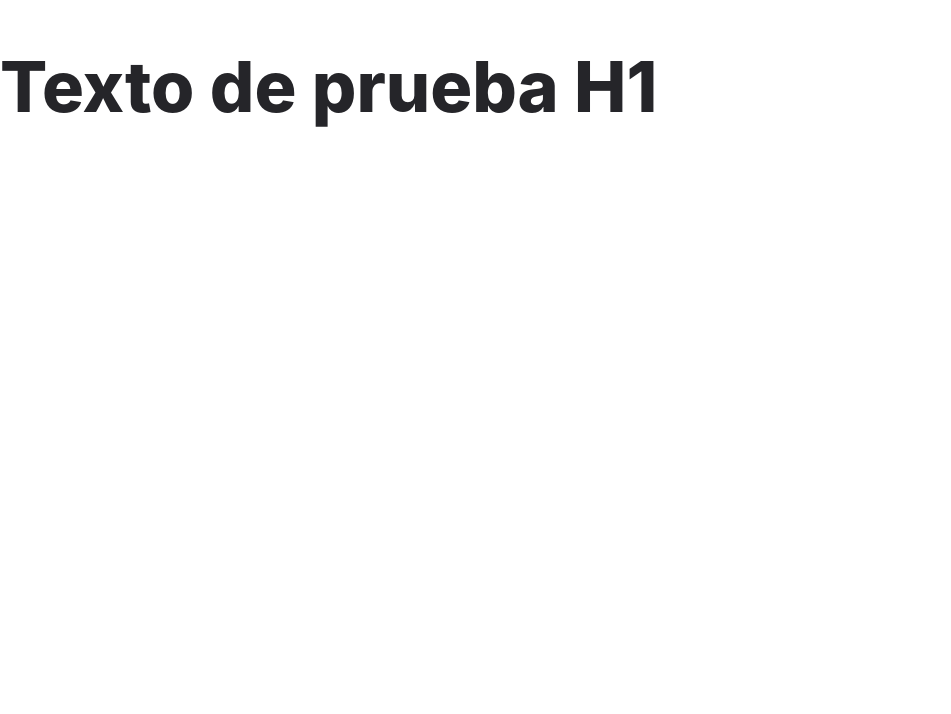
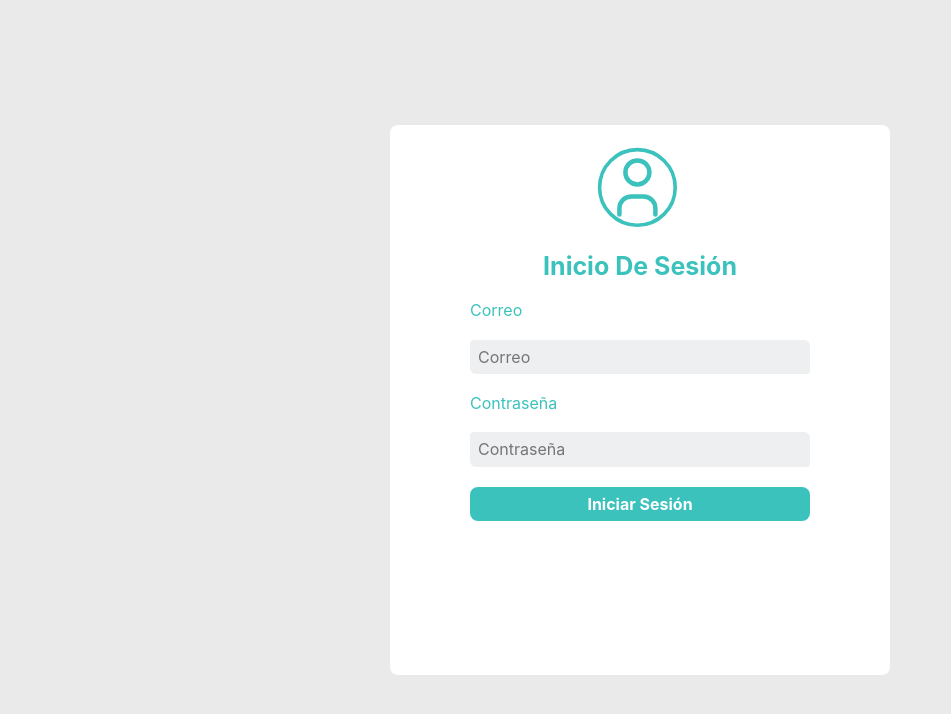
Before and after one commit to cezartdev/proyecto_1_crud, a React (Vite) app in the folder frontend/: page / in a window 1280 px wide. Shown: the top 714 px of the page, without its empty margins (0-951 px from the left). Built offline with nearby package versions, Linux system fonts and the light colour scheme.

Commit message:
Se añade la parte de login (frontend)

```diff
--- a/frontend/index.html
+++ b/frontend/index.html
@@ -20,7 +20,7 @@
             rel="stylesheet"
         />
 
-        <title>Prueba</title>
+        <title>Proyecto CRUD</title>
     </head>
     <body>
         <div id="root"></div>
--- a/frontend/src/App.jsx
+++ b/frontend/src/App.jsx
@@ -1,6 +1,6 @@
 import { BrowserRouter, Routes, Route } from "react-router-dom";
 import Layout from "./layouts/Layout";
-import Inicio from "./pages/Inicio";
+import Login from "./pages/Login";
 import NotFound from "./pages/NotFound";
 function App() {
     return (
@@ -8,7 +8,7 @@ function App() {
             <BrowserRouter>
                 <Routes>
                     <Route path="/" element={<Layout />}>
-                        <Route index element={<Inicio />} />
+                        <Route index element={<Login />} />
                     </Route>
                     <Route path="*" element={<NotFound />} />
                 </Routes>
--- /dev/null
+++ b/frontend/src/components/FormLogin.jsx
@@ -0,0 +1,119 @@
+import axios from "axios";
+import { useState } from "react";
+import styled from "styled-components";
+
+const BackgroundStyle = styled.div`
+    width: var(--section-center);
+    margin: 0 auto;
+    display: flex;
+
+    align-items: center;
+    justify-content: center;
+    form {
+        background-color: white;
+        border-radius: var(--radius-m);
+        width: 50rem;
+        height: 55rem;
+
+        svg {
+            border: 2px solid #3bc2bc;
+            border-radius: 50%;
+            position: relative;
+            left: 53%;
+            top: 8rem;
+
+            scale: 1.8;
+            stroke: #3bc2bc;
+            transform: translate(-50%, -50%);
+        }
+
+        fieldset {
+            margin: 8rem;
+            legend {
+                color: #3bc2bc;
+            }
+
+            div {
+                display: flex;
+                flex-direction: column;
+                justify-content: center;
+                gap: 2rem;
+
+                margin-top: 2rem;
+
+                color: #3bc2bc;
+                input {
+                    padding: var(--radius-m);
+                    background-color: var(--grey-4);
+                }
+            }
+
+            button {
+                background-color: #3bc2bc;
+                color: white;
+                font-weight: bold;
+                width: 100%;
+                margin-top: 2rem;
+            }
+        }
+    }
+`;
+
+function FormLogin() {
+    const [email, setEmail] = useState("");
+    const [password, setPassword] = useState("");
+
+    const EnviarEmail = async (e) => {
+        e.preventDefault();
+
+        let urlBackend = "/api/login-users";
+
+        try {
+            const { data } = await axios.post(`${urlBackend}`, {
+                email,
+                password,
+            });
+            console.log(data);
+        } catch (error) {
+            console.log(error.message);
+        }
+    };
+
+    return (
+        <>
+            <BackgroundStyle>
+                <form>
+                    <svg
+                        xmlns="http://www.w3.org/2000/svg"
+                        class="icon icon-tabler icon-tabler-user"
+                        width="44"
+                        height="44"
+                        viewBox="0 0 24 24"
+                        stroke-width="1.5"
+                        stroke="#000000"
+                        fill="none"
+                        stroke-linecap="round"
+                        stroke-linejoin="round"
+                    >
+                        <path stroke="none" d="M0 0h24v24H0z" fill="none" />
+                        <path d="M8 7a4 4 0 1 0 8 0a4 4 0 0 0 -8 0" />
+                        <path d="M6 21v-2a4 4 0 0 1 4 -4h4a4 4 0 0 1 4 4v2" />
+                    </svg>
+                    <fieldset>
+                        <legend>Inicio de Sesión</legend>
+                        <div>
+                            <label>Correo</label>
+                            <input type="text" placeholder="Correo" />
+                            <label>Contraseña</label>
+                            <input type="text" placeholder="Contraseña" />
+                        </div>
+
+                        <button>Iniciar Sesión</button>
+                    </fieldset>
+                </form>
+            </BackgroundStyle>
+        </>
+    );
+}
+
+export default FormLogin;
--- a/frontend/src/pages/Inicio.jsx
+++ /dev/null
@@ -1,15 +0,0 @@
-import axios from "axios";
-import { useState } from "react";
-import styled from "styled-components";
-
-function Inicio() {
-    return (
-        <>
-            <main role="main">
-                <h1>Texto de prueba H1</h1>
-            </main>
-        </>
-    );
-}
-
-export default Inicio;
--- /dev/null
+++ b/frontend/src/pages/Login.jsx
@@ -0,0 +1,27 @@
+import axios from "axios";
+
+import styled from "styled-components";
+import FormLogin from "../components/FormLogin";
+
+const Main = styled.main`
+    background-color: #eaeaea;
+
+    width: 100vw;
+    height: 100vh;
+
+    display: flex;
+    align-items: center;
+    justify-content: center;
+`;
+
+function Login() {
+    return (
+        <>
+            <Main role="main">
+                <FormLogin />
+            </Main>
+        </>
+    );
+}
+
+export default Login;
```
Also changed, not shown: frontend/public/Logo.png (deleted), frontend/public/Logo2.jpeg (deleted).
